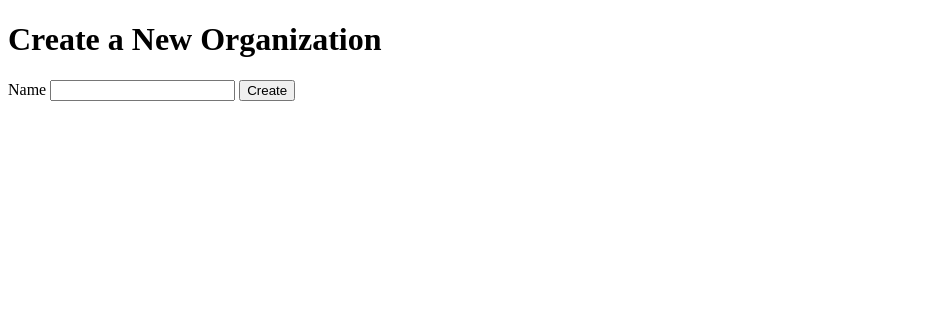
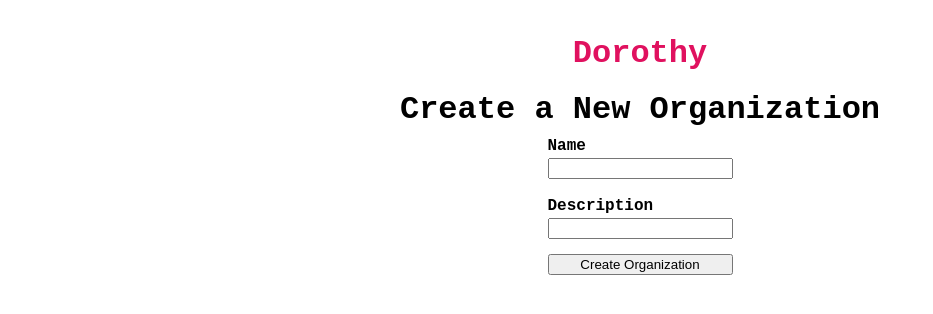
Before and after one commit to 39alpha/dorothy-ui, a SvelteKit app: page /create in a window 1280 px wide. Shown: the top 314 px of the page, without its empty margins (0-933 px from the left). Built offline with nearby package versions, Linux system fonts and the light colour scheme.

Commit message:
Reorganize and stylize

```diff
--- a/package.json
+++ b/package.json
@@ -1,5 +1,5 @@
 {
-	"name": "dorthy-ui",
+	"name": "dorothy-ui",
 	"version": "0.0.1",
 	"private": true,
 	"scripts": {
@@ -24,8 +24,10 @@
 		"eslint-plugin-svelte3": "^4.0.0",
 		"prettier": "^2.8.0",
 		"prettier-plugin-svelte": "^2.8.1",
+		"sass": "^1.59.3",
 		"svelte": "^3.54.0",
 		"svelte-check": "^3.0.1",
+		"svelte-preprocess": "^5.0.3",
 		"tslib": "^2.4.1",
 		"typescript": "^4.9.3",
 		"vite": "^4.0.0",
--- /dev/null
+++ b/src/lib/components/Navigation.svelte
@@ -0,0 +1,148 @@
+<script lang="ts">
+  interface MenuItem {
+    title: string
+    href: string
+    items: Array<MenuItem>
+  }
+
+  export let items: Array<MenuItem> = [];
+</script>
+
+<nav>
+{#if items.length > 0}
+  <input type="checkbox" id="nav-trigger">
+  <label for="nav-trigger">
+    <span>
+      <svg viewBox="0 0 18 15" width="18px" height="15px">
+        <path d="M18,1.484c0,0.82-0.665,1.484-1.484,1.484H1.484C0.665,2.969,0,2.304,0,1.484l0,0C0,0.665,0.665,0,1.484,0 h15.032C17.335,0,18,0.665,18,1.484L18,1.484z M18,7.516C18,8.335,17.335,9,16.516,9H1.484C0.665,9,0,8.335,0,7.516l0,0 c0-0.82,0.665-1.484,1.484-1.484h15.032C17.335,6.031,18,6.696,18,7.516L18,7.516z M18,13.516C18,14.335,17.335,15,16.516,15H1.484 C0.665,15,0,14.335,0,13.516l0,0c0-0.82,0.665-1.483,1.484-1.483h15.032C17.335,12.031,18,12.695,18,13.516L18,13.516z"></path>
+      </svg>
+    <span>
+  </label>
+  <div>
+    <ul>
+    {#each items as item}
+      <li><a href="{item.href}">{item.title}</a>
+      {#if item.items.length > 0}
+        <ul>
+        {#each item.items as subitem}
+          <li><a href="{subitem.href}">{subitem.title}</a></li>
+        {/each}
+        </ul>
+      {/if}
+      </li>
+    {/each}
+    </ul>
+  </div>
+{/if}
+</nav>
+
+<style lang="scss">
+@import "$lib/styles/variables", "$lib/styles/mixins";
+
+nav {
+  font-size: $large-font-size;
+  font-weight: bold;
+  float: right;
+
+  input, label {
+    display: none;
+  }
+
+  div {
+    ul {
+      list-style: none;
+    }
+
+    &>ul {
+      list-style: none;
+      padding: 0;
+      margin: 0;
+
+      &>li {
+        display: inline-block;
+
+        a:hover~ul {
+          display: block;
+        }
+
+        &:not(:last-child) {
+          margin-right: 20px;
+        }
+
+        &>ul {
+          line-height: $base-line-height;
+          background: $background-color;
+          padding: 10px;
+          margin-left: -10px;
+          display: none;
+          position: absolute;
+          top: calc(100% - 10px);
+          z-index: 500;
+          text-align: left;
+
+          &:hover {
+            display: block;
+          }
+        }
+      }
+    }
+  }
+
+
+  @include media-query($on-palm) {
+    position: absolute;
+    top: 9px;
+    left: calc($spacing-unit / 2);
+    background: $background-color;
+    text-align: left;
+    z-index: 500;
+
+    label {
+      display: block;
+      float: left;
+      width: 36px;
+      height: 36px;
+      z-index: 2;
+      cursor: pointer;
+    }
+
+    input~div {
+      clear: both;
+      display: none;
+    }
+
+    input:checked~div {
+      display: block;
+      padding-bottom: 5px;
+    }
+
+    div {
+      border: 1px solid black;
+
+      ul {
+        list-style: none;
+        display: none;
+        padding: 7px calc($spacing-unit / 2) 0px calc($spacing-unit /2);
+      }
+
+      &>ul {
+        list-style: none;
+        display: block;
+
+        &>li {
+          display: list-item;
+
+          &>ul {
+            line-height: $base-line-height;
+            position: static;
+            display: block;
+            margin: auto 0px;
+            padding: 0px 0px 0px calc($spacing-unit / 2);
+          }
+        }
+      }
+    }
+  }
+}
+
+</style>
--- /dev/null
+++ b/src/lib/styles/main.scss
@@ -0,0 +1,61 @@
+@import "variables";
+@import "mixins";
+
+body,
+h1,
+h2,
+h3,
+h4,
+h5,
+h6,
+p,
+blockquote,
+pre,
+hr,
+dl,
+dd,
+ol,
+ul,
+figure {
+  margin: 0;
+  padding: 0;
+}
+
+body {
+  font: $base-font-weight #{$base-font-size}/#{$base-line-height} $base-font-family;
+  color: $text-color;
+  background-color: $background-color;
+  -webkit-text-size-adjust: 100%;
+  -webkit-font-feature-settings: "kern" 1;
+  -moz-font-feature-settings: "kern" 1;
+  -o-font-feature-settings: "kern" 1;
+  font-feature-settings: "kern" 1;
+  font-kerning: normal;
+  display: flex;
+  min-height: 100vh;
+  flex-direction: column;
+}
+
+a {
+  color: $brand-color;
+  text-decoration: none;
+
+  &:hover {
+    color: $brand-color;
+    text-decoration: underline;
+  }
+
+  .social-media-list &:hover {
+    text-decoration: none;
+
+    .username {
+      text-decoration: underline;
+    }
+  }
+}
+
+h1,
+h2,
+h3 {
+  text-align: center;
+}
--- /dev/null
+++ b/src/lib/styles/mixins.scss
@@ -0,0 +1,32 @@
+@mixin media-query($device) {
+  @media screen and (max-width: $device) {
+    @content;
+  }
+}
+
+@mixin relative-font-size($ratio) {
+  font-size: calc($base-font-size) * $ratio;
+}
+
+@mixin wrapper($width) {
+  max-width: -webkit-calc(#{$width} - (#{$spacing-unit} * 2));
+  max-width: calc(#{$width} - (#{$spacing-unit} * 2));
+  margin-right: auto;
+  margin-left: auto;
+  padding-right: $spacing-unit;
+  padding-left: $spacing-unit;
+  @extend %clearfix;
+
+  @include media-query($on-laptop) {
+    max-width: -webkit-calc(#{$width} - (#{$spacing-unit}));
+    max-width: calc(#{$width} - (#{$spacing-unit}));
+    padding-right: calc($spacing-unit / 2);
+    padding-left: calc($spacing-unit / 2);
+  }
+}
+
+%clearfix:after {
+  content: "";
+  display: table;
+  clear: both;
+}
--- /dev/null
+++ b/src/lib/styles/variables.scss
@@ -0,0 +1,32 @@
+@charset "utf-8";
+
+$base-font-family: "Courier New", monospace, !default;
+$base-font-size: 12pt !default;
+$base-font-weight: 400 !default;
+$small-font-size: calc($base-font-size * 0.875) !default;
+$large-font-size: calc($base-font-size * 1.125) !default;
+$base-line-height: 1.5 !default;
+
+$spacing-unit: 30px !default;
+
+$grey-color-10: darken(white, 10%) !default;
+$grey-color-20: darken(white, 20%) !default;
+$grey-color-30: darken(white, 30%) !default;
+$grey-color-40: darken(white, 40%) !default;
+$grey-color-50: darken(white, 50%) !default;
+$grey-color-60: darken(white, 60%) !default;
+$grey-color-70: darken(white, 70%) !default;
+$grey-color-80: darken(white, 80%) !default;
+$grey-color-90: darken(white, 90%) !default;
+
+$text-color: black !default;
+$background-color: white !default;
+$brand-color: #e0115f !default;
+
+// Width of the content area
+$narrow-content-width: 800px !default;
+$wide-content-width: 1600px !default;
+
+$on-palm: 600px !default;
+$on-laptop: 800px !default;
+$on-narrow: 1300px !default;
--- /dev/null
+++ b/src/routes/+layout.svelte
@@ -0,0 +1,41 @@
+<script lang="ts">
+  import '$lib/styles/main.scss';
+  import Navigation from '$lib/components/Navigation.svelte';
+</script>
+
+<header>
+  <div>
+    <h1>
+      <a href="/">Dorothy</a>
+    </h1>
+  </div>
+  <Navigation />
+</header>
+<main>
+  <div>
+    <slot></slot>
+  </div>
+</main>
+<footer>
+</footer>
+
+<style lang="scss">
+@import "$lib/styles/variables", "$lib/styles/mixins";
+
+header {
+  min-height: $spacing-unit * 1.865;
+  display: flex;
+  flex-direction: column;
+  text-align: center;
+  position: relative;
+  margin-top: $spacing-unit;
+}
+
+main {
+  display: block;
+}
+
+main div {
+  @include wrapper($narrow-content-width);
+}
+</style>
--- a/src/routes/+page.svelte
+++ b/src/routes/+page.svelte
@@ -1,4 +1,4 @@
-<script>
+<script lang="ts">
 	export let data;
 </script>
 
--- a/src/routes/[organization]/+page.svelte
+++ b/src/routes/[organization]/+page.svelte
@@ -1,4 +1,4 @@
-<script>
+<script lang="ts">
 	export let data;
 </script>
 
--- a/src/routes/[organization]/[repository]/+page.svelte
+++ b/src/routes/[organization]/[repository]/+page.svelte
@@ -1,4 +1,4 @@
-<script>
+<script lang="ts">
 	import moment from 'moment-timezone';
 	export let data;
 </script>
--- a/src/routes/[organization]/create/+page.svelte
+++ b/src/routes/[organization]/create/+page.svelte
@@ -1,4 +1,4 @@
-<script>
+<script lang="ts">
 	export let data;
 </script>
 
--- a/src/routes/create/+page.svelte
+++ b/src/routes/create/+page.svelte
@@ -1,8 +1,38 @@
 <h1>Create a New Organization</h1>
-<form method="POST">
-	<label>
-		Name
-		<input name="name" type="text" />
-	</label>
-	<button type="submit">Create</button>
-</form>
+<div>
+	<form method="POST">
+		<div>
+			<label for="name">Name</label>
+			<input name="name" type="text" />
+		</div>
+		<div>
+			<label for="description">Description</label>
+			<input name="description" type="text" />
+		</div>
+		<button type="submit">Create Organization</button>
+	</form>
+</div>
+
+<style lang="scss">
+@use "$lib/styles/variables" as *;
+div {
+	display: flex;
+	justify-content: center;
+
+	form {
+		display: flex;
+		flex-direction: column;
+		gap: calc($spacing-unit/2);
+		max-width: 80%;
+
+		div {
+			display: flex;
+			flex-direction: column;
+
+			label {
+				font-weight: bold;
+			}
+		}
+	}
+}
+</style>
--- a/svelte.config.js
+++ b/svelte.config.js
@@ -3,14 +3,8 @@
 
 /** @type {import('@sveltejs/kit').Config} */
 const config = {
-	// Consult https://kit.svelte.dev/docs/integrations#preprocessors
-	// for more information about preprocessors
 	preprocess: vitePreprocess(),
-
 	kit: {
-		// adapter-auto only supports some environments, see https://kit.svelte.dev/docs/adapter-auto for a list.
-		// If your environment is not supported or you settled on a specific environment, switch out the adapter.
-		// See https://kit.svelte.dev/docs/adapters for more information about adapters.
 		adapter: adapter({
 			precompress: true,
 			polyfill: true
```
Also changed, not shown: 1 other file (tests, documents, lock files or other folders).
